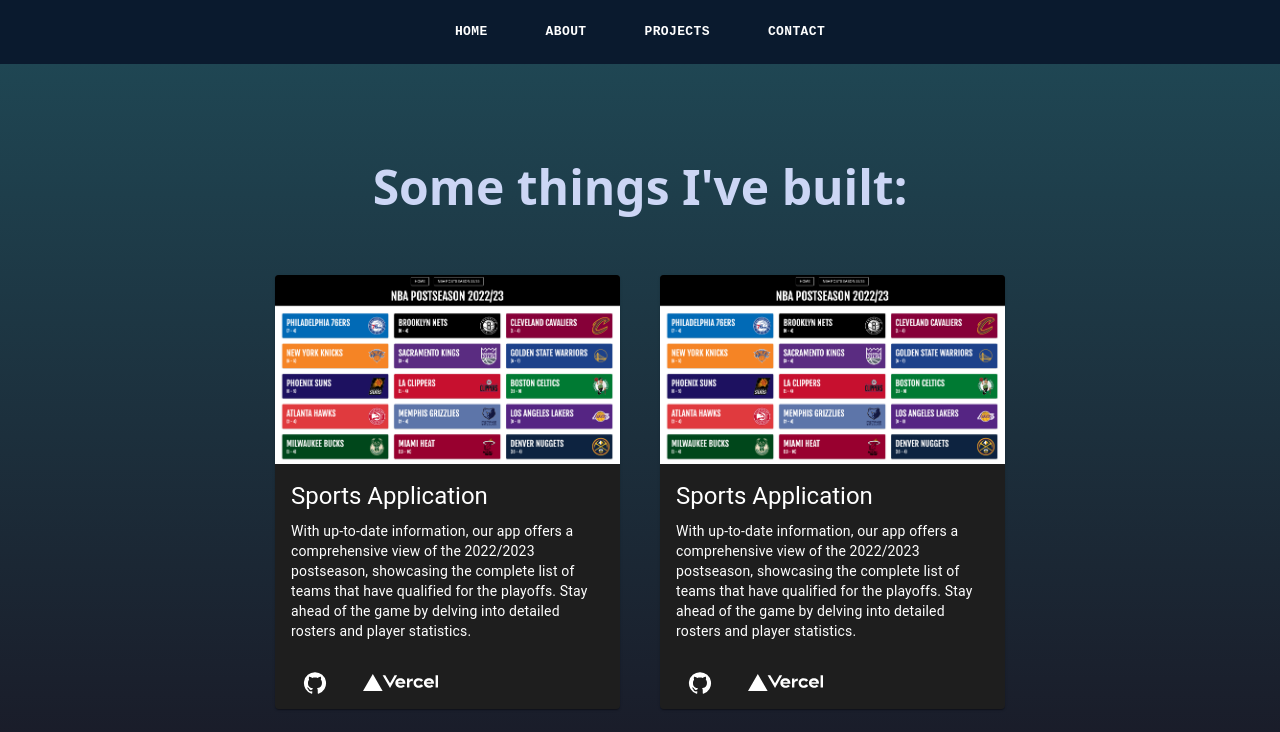
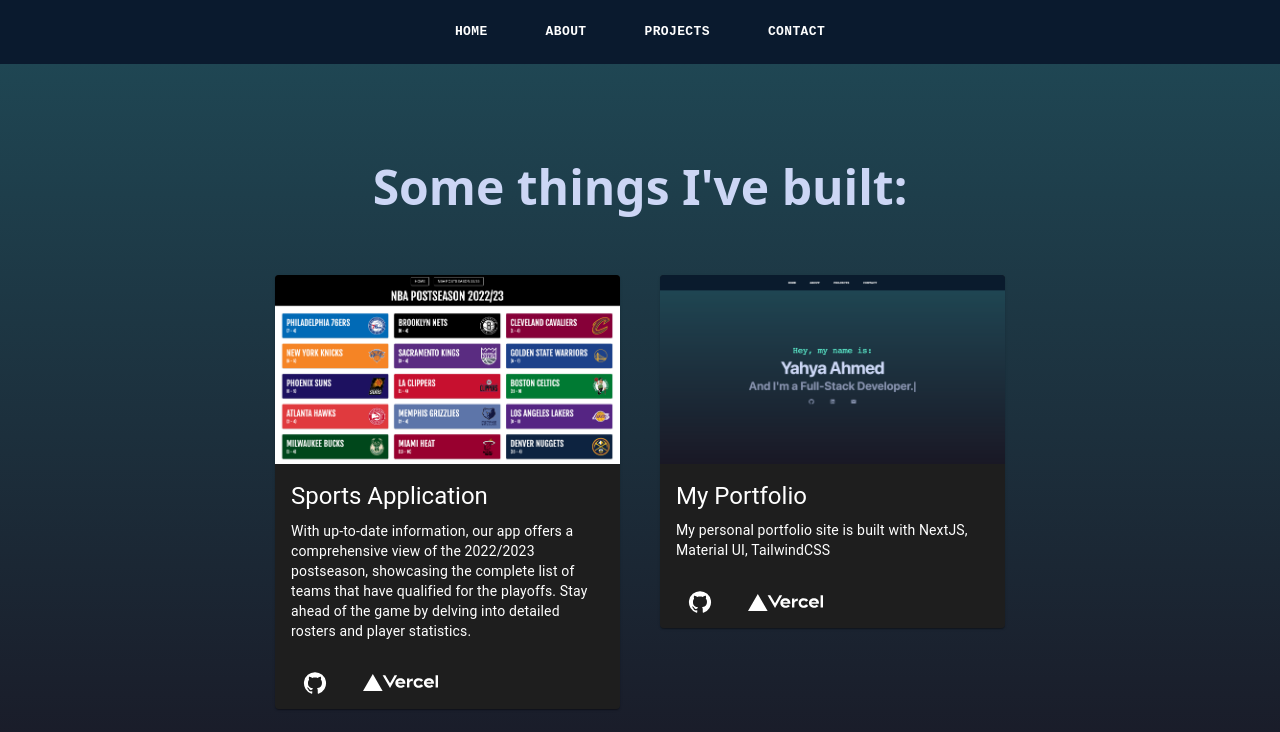
Before and after one commit to yiahmed/portfolio_template, a Next.js app: page /project in a window 1280 px wide. Shown: the top 732 px of the page. Built offline with nearby package versions, Linux system fonts and the light colour scheme.

Commit message:
Added portfolio to projects

```diff
--- a/components/project page/projectCards.js
+++ b/components/project page/projectCards.js
@@ -18,15 +18,15 @@
     gitHubRepo: "https://github.com/yiahmed/counter-redux-typescript",
     vercelLink: "https://sports-application.vercel.app/nba-postseason",
   },
-  // {
-  //   id: 2,
-  //   title: "Portfolio",
-  //   image: "",
-  //   description:
-  //     "My portfolio site is built with NextJS, Material UI, TailwindCSS",
-  //   gitHubRepo: "",
-  //   vercelLink: "",
-  // },
+  {
+    id: 2,
+    title: "My Portfolio",
+    image: "/portfolio.png",
+    description:
+      "My personal portfolio site is built with NextJS, Material UI, TailwindCSS",
+    gitHubRepo: "https://github.com/yiahmed/portfolio_template",
+    vercelLink: "https://my-portfolio-yiahmed.vercel.app/",
+  },
   // {
   //   id: 3,
   //   title: "AlphaPulse",
--- a/pages/project/index.js
+++ b/pages/project/index.js
@@ -10,7 +10,6 @@
       </h1>
       <div className="flex space-x-10">
         <ProjectCards />
-        <ProjectCards />
       </div>
     </div>
   );
```
Also changed, not shown: public/portfolio.png (added).
